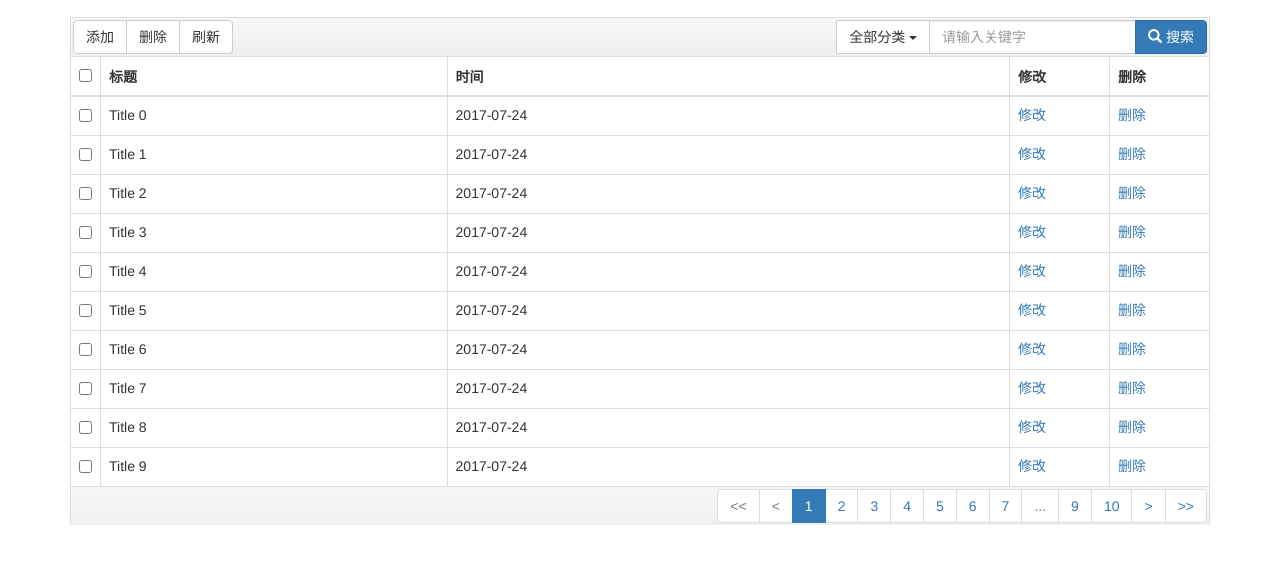
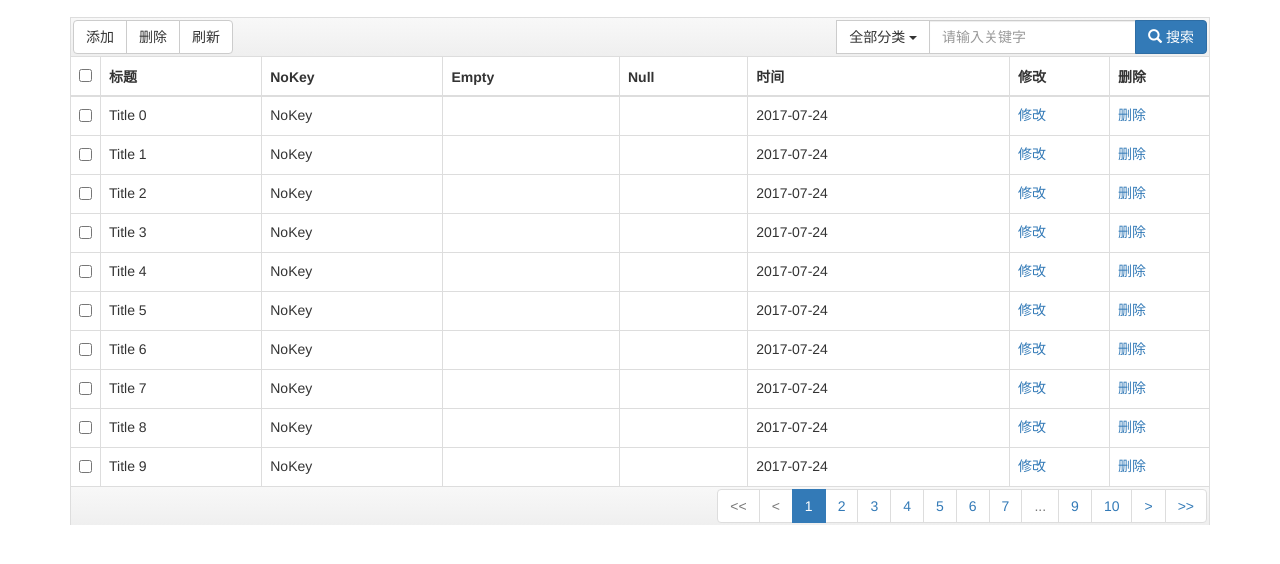
Before and after one commit to zhanxp/angular-enuo-grid, a website: page test.html in a window 1280 px wide. Shown: the part 174-738 px from the top of the page. Drawn offline with nearby package versions, Linux system fonts and the light colour scheme; files that its build step writes are made by us from their sources.

Commit message:
fix empty null and undefined

```diff
--- a/src/enuoGridCell.js
+++ b/src/enuoGridCell.js
@@ -18,12 +18,14 @@ angular.module('enuo.grid')
                             }
                             return eval("(" + func + ")");
                         }
+
                         var value = $scope.item[$scope.column.key];
-                        if (!value) {
-                            value = $scope.column.name;
-                        }
                         if ($scope.column.format) {
                             value = getFunc($scope.column.format)(value, $scope.item);
+                        } else if (value === undefined) {
+                            value = $scope.column.name;
+                        } else if (value === null) {
+                            value = '';
                         }
 
                         if ($scope.column.template == 'add') {
@@ -35,7 +37,7 @@ angular.module('enuo.grid')
                         } else if ($scope.column.template) {
                             $elm.append(getFunc($scope.column.template)(value, $scope.item));
                         } else {
-                            $elm.append(value);
+                            $elm.append(value + '');
                         }
                     },
                     post: function($scope, $elm, $attrs) {
--- a/test.html
+++ b/test.html
@@ -121,6 +121,14 @@
                         name: '标题',
                         key: 'Title'
                     }, {
+                        name: 'NoKey',
+                    }, {
+                        name: 'Empty',
+                        key: 'Empty'
+                    }, {
+                        name: 'Null',
+                        key: 'Null'
+                    }, {
                         name: '时间',
                         key: 'CreateDate',
                         format: function(value) {
@@ -165,6 +173,8 @@
                         var item = {};
                         item.InfoID = id;
                         item.Title = "Title " + id;
+                        item.Empty = '';
+                        item.Null = null;
                         item.CreateDate = new Date();
                         item.Status = 1;
                         $scope.list.push(item);
```
Also changed, not shown: dist/enuo-grid.js.
